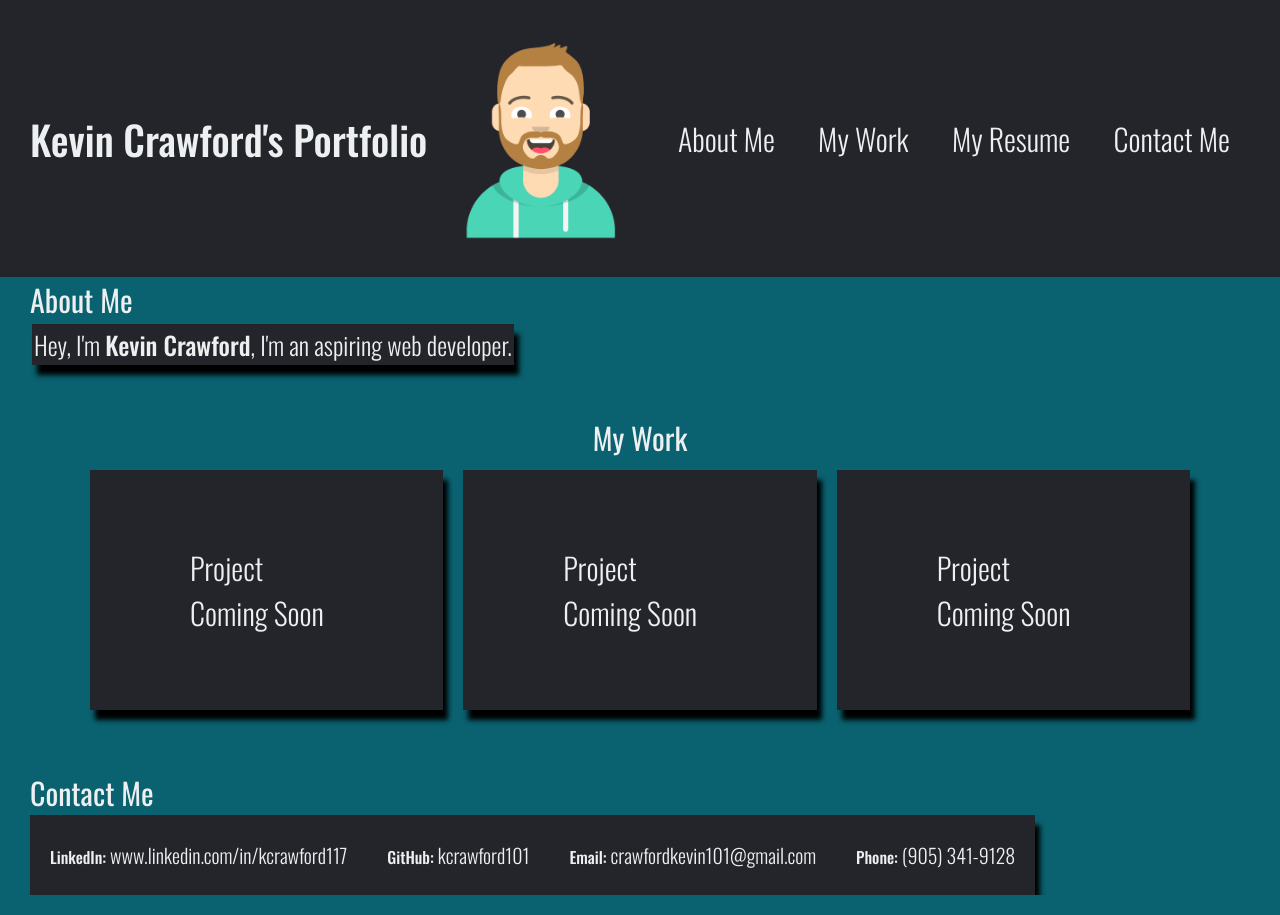
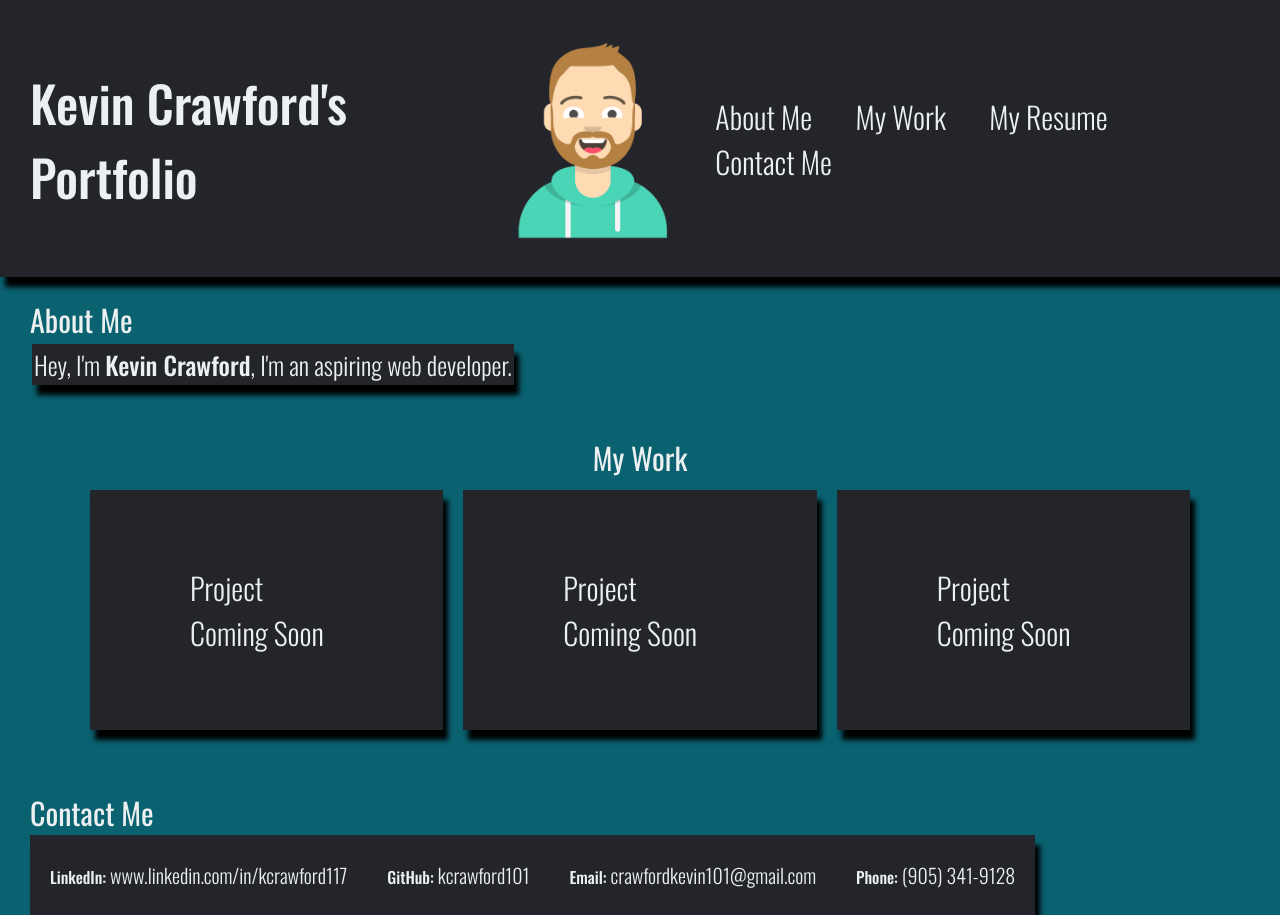
Before and after one commit to kcrawford101/My_Portfolio, a plain HTML site: page index.html in a window 1280 px wide. Drawn offline with nearby package versions, Linux system fonts and the light colour scheme.

Commit message:
added box-shadow to header and changed font size

```diff
--- a/assets/css/style.css
+++ b/assets/css/style.css
@@ -16,7 +16,7 @@ main, footer {
 h1 {
     font-family: "Oswald", sans-serif;
     font-weight: 500;
-    font-size: 40px;
+    font-size: 50px;
     color: #edf0f1;
     background-color: #24252a;
 }
@@ -48,7 +48,9 @@ header {
     justify-content:space-between;
     align-items: center;
     padding: 30px;
+    margin-bottom: 20px;
     background-color: #24252a;
+    box-shadow: 5px 10px 5px black;
 }
 
 header nav {
```
